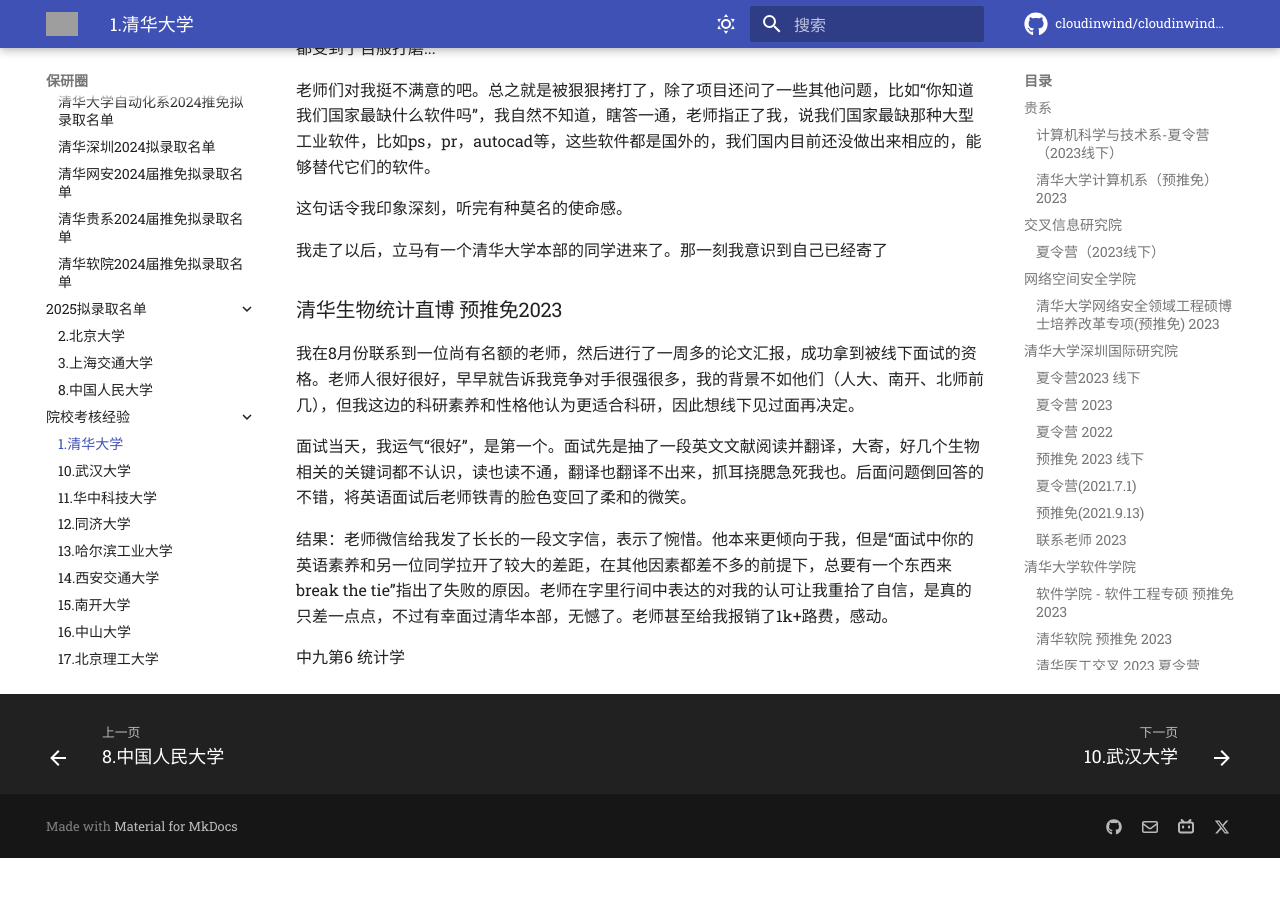
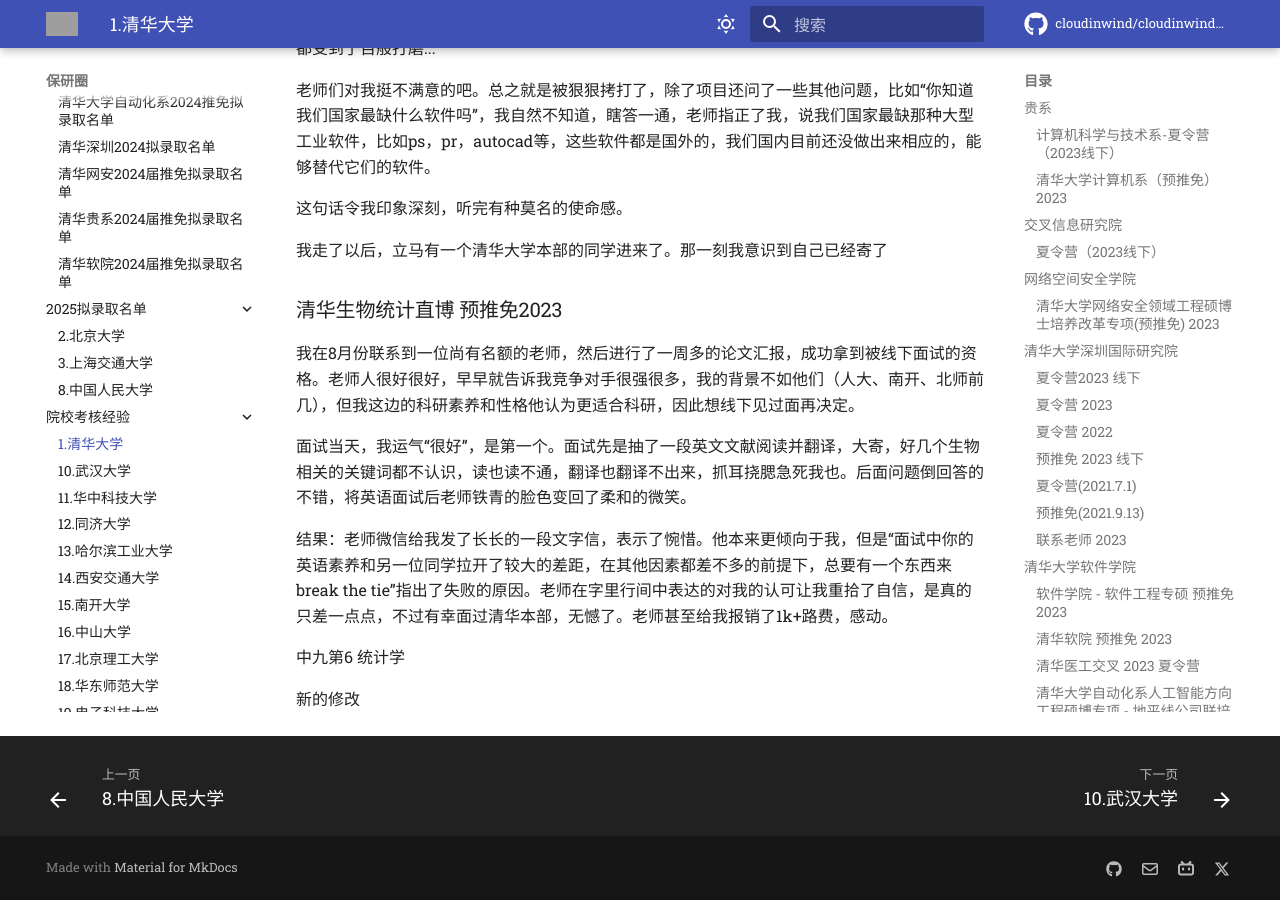
Before and after one commit to cloudinwind/cloudinwind.github.io, an MkDocs documentation site: the page built from docs/保研圈/辅导全流程/院校考核经验/1.清华大学.md, in a window 1280 px wide and 900 px high, scrolled down 9423 px. Built offline with MkDocs 1.6.1 and Material for MkDocs 9.7.7, drawn with Linux system fonts in a browser that asks for light colours; comment, search, counter and statistics services are not loaded; before the commit the page ends 10281 px from its top, so only the background shows below that; grey boxes are pictures that could not be loaded.

Commit message:
cloudinwind 2025-1-5:17:12:51

```diff
--- a/docs/保研圈/辅导全流程/院校考核经验/1.清华大学.md
+++ b/docs/保研圈/辅导全流程/院校考核经验/1.清华大学.md
@@ -287,3 +287,6 @@
 结果：老师微信给我发了长长的一段文字信，表示了惋惜。他本来更倾向于我，但是“面试中你的英语素养和另一位同学拉开了较大的差距，在其他因素都差不多的前提下，总要有一个东西来break the tie”指出了失败的原因。老师在字里行间中表达的对我的认可让我重拾了自信，是真的只差一点点，不过有幸面过清华本部，无憾了。老师甚至给我报销了1k+路费，感动。
 
 中九第6 统计学
+
+
+新的修改
```
